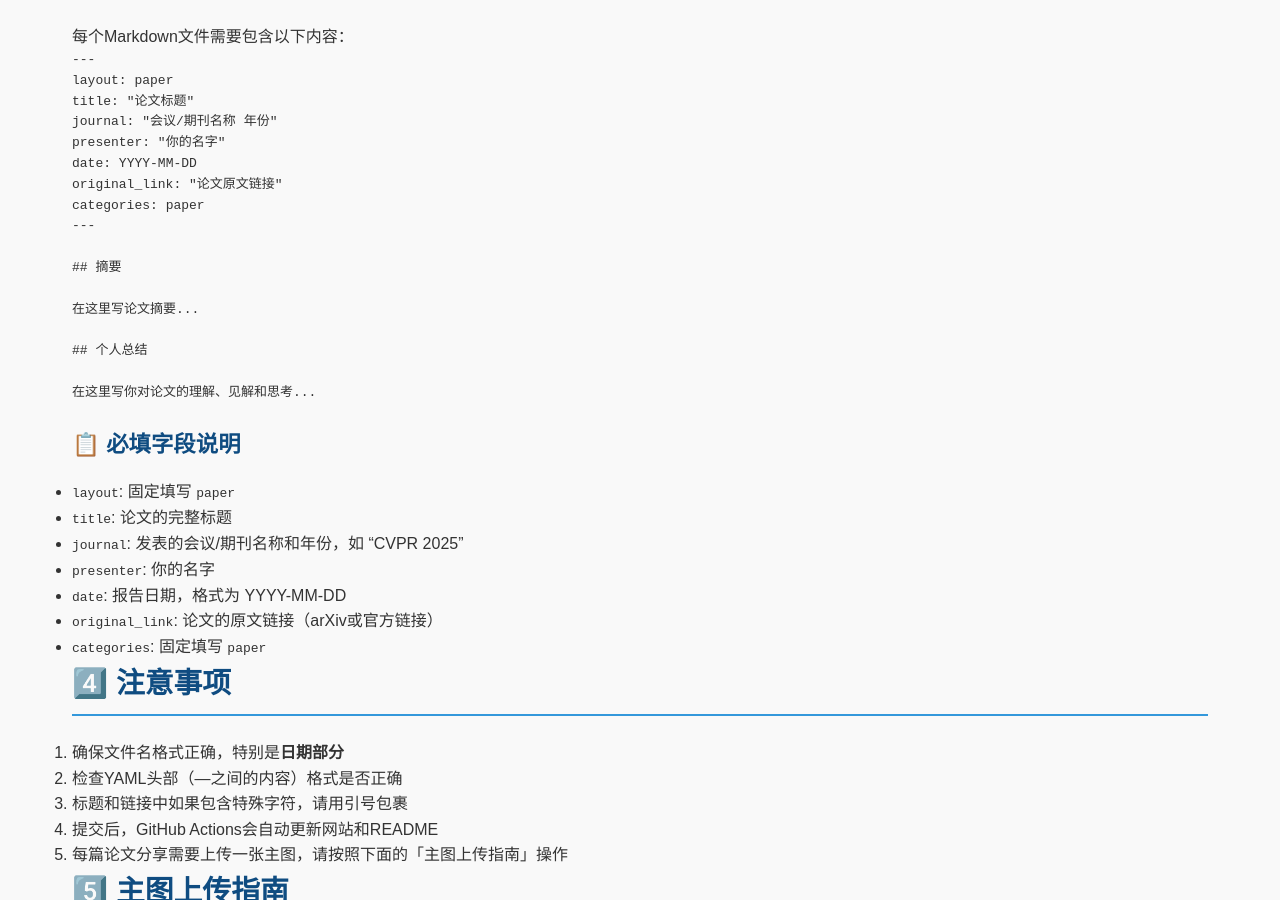
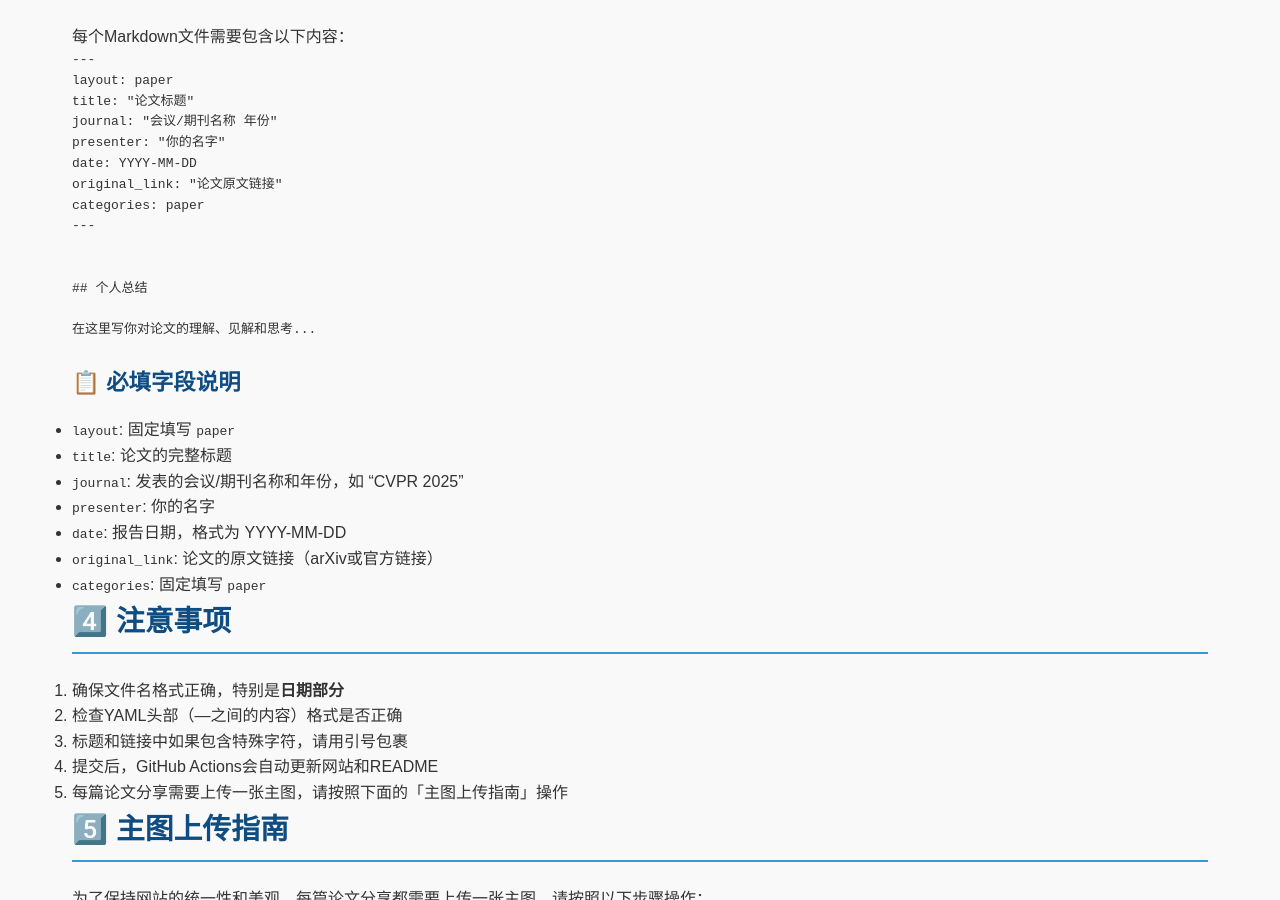
Before and after one commit to linbowang/ahu-vr-vision-group, a Jekyll site: the page built from docs/upload-guide.md, in a window 1280 px wide and 900 px high, scrolled down 850 px. Built offline with Jekyll 4.4.1, drawn with Linux system fonts in a browser that asks for light colours.

Commit message:
feat:init project

```diff
--- a/docs/upload-guide.md
+++ b/docs/upload-guide.md
@@ -45,9 +45,6 @@ original_link: "论文原文链接"
 categories: paper
 ---
 
-## 摘要
-
-在这里写论文摘要...
 
 ## 个人总结
 
```
